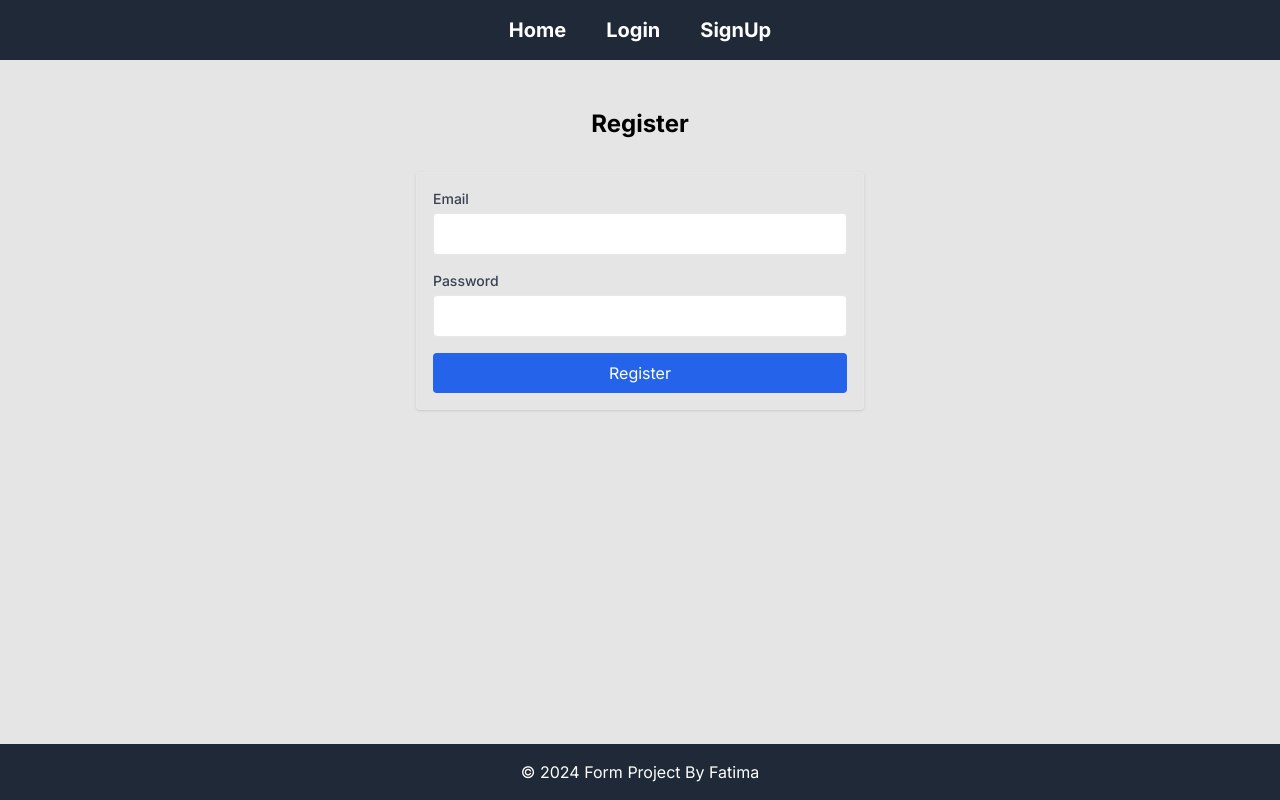
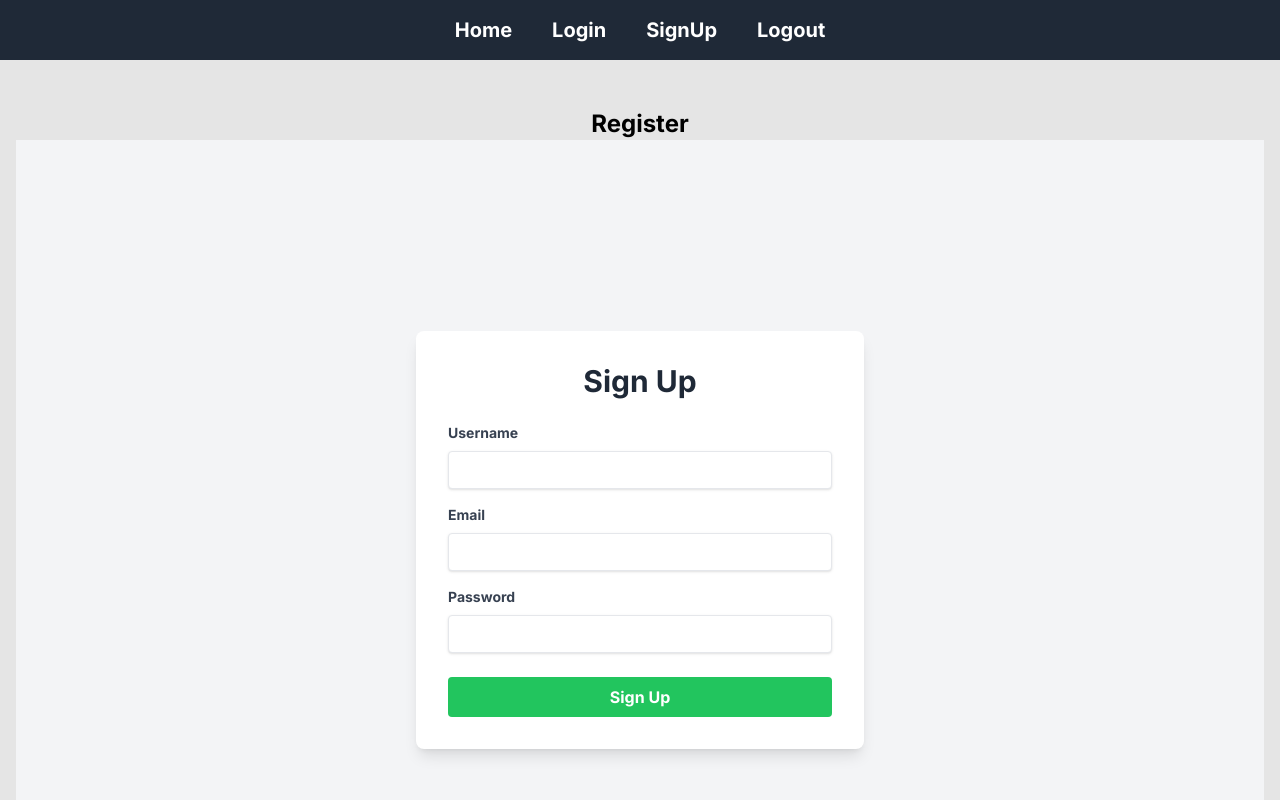
Before and after one commit to Fatima-Kabalan/login-signup-nextjs, a Next.js app: page /signup in a window 1280 px wide. Shown: the top 800 px of the page. Built offline with nearby package versions, Linux system fonts and the light colour scheme.

Commit message:
adding logout functionality, fixing signup

```diff
--- a/components/Layout.tsx
+++ b/components/Layout.tsx
@@ -1,11 +1,33 @@
+"use client";
+
 import Link from "next/link";
-import React, { ReactNode } from "react";
+import React, { ReactNode, useState } from "react";
 
 type LayoutProps = {
   children: ReactNode;
 };
 
 export default function Layout({ children }: LayoutProps) {
+  const [showLogoutModal, setShowLogoutModal] = useState(false);
+
+  // Function to handle logout
+  const handleLogout = () => {
+    // Clear JWT token from local storage or cookies
+    localStorage.removeItem("authToken"); // Assuming JWT is stored in local storage
+    const myToken = localStorage.getItem("authToken");
+    console.log("Token logout", myToken);
+    // Redirect to home page after logout
+    window.location.href = "/";
+  };
+
+  const handleLogoutClick = () => {
+    setShowLogoutModal(true);
+  };
+
+  const handleCancelLogout = () => {
+    setShowLogoutModal(false);
+  };
+
   return (
     <div className="min-h-screen flex flex-col">
       <header className="bg-gray-800 text-white p-4">
@@ -20,6 +42,13 @@ export default function Layout({ children }: LayoutProps) {
             <Link href="/signup" className="hover:underline">
               SignUp
             </Link>
+
+            <button
+              onClick={handleLogoutClick}
+              className="hover:underline text-white bg-transparent border-none cursor-pointer"
+            >
+              Logout
+            </button>
           </ul>
         </nav>
       </header>
@@ -27,6 +56,29 @@ export default function Layout({ children }: LayoutProps) {
       <footer className="bg-gray-800 text-white p-4 text-center">
         © 2024 Form Project By Fatima
       </footer>
+
+      {showLogoutModal && (
+        <div className="fixed inset-0 bg-gray-600 bg-opacity-50 flex items-center justify-center">
+          <div className="bg-white p-8 rounded shadow-md text-center">
+            <h2 className="text-xl font-bold mb-4">Confirm Logout</h2>
+            <p className="mb-4">Are you sure you want to logout?</p>
+            <div className="flex justify-center gap-4">
+              <button
+                onClick={handleLogout}
+                className="bg-red-500 text-white px-4 py-2 rounded"
+              >
+                Yes, Logout
+              </button>
+              <button
+                onClick={handleCancelLogout}
+                className="bg-gray-500 text-white px-4 py-2 rounded"
+              >
+                Cancel
+              </button>
+            </div>
+          </div>
+        </div>
+      )}
     </div>
   );
 }
--- a/components/SignupForm.tsx
+++ b/components/SignupForm.tsx
@@ -1,11 +1,14 @@
 "use client";
 
 import { useState } from "react";
+import { useRouter } from "next/navigation";
 
-const SignupForm = () => {
+export default function SignupForm() {
   const [email, setEmail] = useState("");
   const [password, setPassword] = useState("");
+  const [username, setUsername] = useState("");
   const [message, setMessage] = useState("");
+  const router = useRouter();
 
   const handleSubmit = async (e: React.FormEvent) => {
     e.preventDefault();
@@ -15,64 +18,72 @@ const SignupForm = () => {
       headers: {
         "Content-Type": "application/json",
       },
-      body: JSON.stringify({ email, password }),
+      body: JSON.stringify({ email, password, username }),
     });
 
     const data = await res.json();
 
     if (res.ok) {
       setMessage("Registration successful");
+      router.push("/login");
     } else {
       setMessage(data.message);
     }
   };
 
   return (
+    <div className="flex items-center justify-center min-h-screen bg-gray-100">
       <form
         onSubmit={handleSubmit}
-      className="max-w-md mx-auto mt-8 p-4 border rounded shadow"
+        className="max-w-md w-full bg-white shadow-lg rounded-lg p-8"
       >
+        <h1 className="text-3xl font-bold mb-6 text-center text-gray-800">
+          Sign Up
+        </h1>
+        {message && <p className="mb-4 text-red-500 text-center">{message}</p>}
         <div className="mb-4">
-        <label
-          htmlFor="email"
-          className="block text-sm font-medium text-gray-700"
-        >
+          <label className="block text-gray-700 text-sm font-bold mb-2">
+            Username
+          </label>
+          <input
+            type="text"
+            value={username}
+            onChange={(e) => setUsername(e.target.value)}
+            className="shadow appearance-none border rounded w-full py-2 px-3 text-gray-700 leading-tight focus:outline-none focus:shadow-outline"
+            required
+          />
+        </div>
+        <div className="mb-4">
+          <label className="block text-gray-700 text-sm font-bold mb-2">
             Email
           </label>
           <input
             type="email"
-          id="email"
             value={email}
             onChange={(e) => setEmail(e.target.value)}
-          className="mt-1 block w-full p-2 border rounded"
+            className="shadow appearance-none border rounded w-full py-2 px-3 text-gray-700 leading-tight focus:outline-none focus:shadow-outline"
             required
           />
         </div>
-      <div className="mb-4">
-        <label
-          htmlFor="password"
-          className="block text-sm font-medium text-gray-700"
-        >
+        <div className="mb-6">
+          <label className="block text-gray-700 text-sm font-bold mb-2">
             Password
           </label>
           <input
             type="password"
-          id="password"
             value={password}
             onChange={(e) => setPassword(e.target.value)}
-          className="mt-1 block w-full p-2 border rounded"
+            className="shadow appearance-none border rounded w-full py-2 px-3 text-gray-700 leading-tight focus:outline-none focus:shadow-outline"
             required
           />
         </div>
         <button
           type="submit"
-        className="w-full py-2 px-4 bg-blue-600 text-white rounded"
+          className="w-full bg-green-500 hover:bg-green-700 text-white font-bold py-2 px-4 rounded focus:outline-none focus:shadow-outline"
         >
-        Register
+          Sign Up
         </button>
-      {message && <p className="mt-4 text-red-500">{message}</p>}
       </form>
+    </div>
   );
-};
-
-export default SignupForm;
+}
```
Lines whose indentation alone changed are shown as unchanged.
